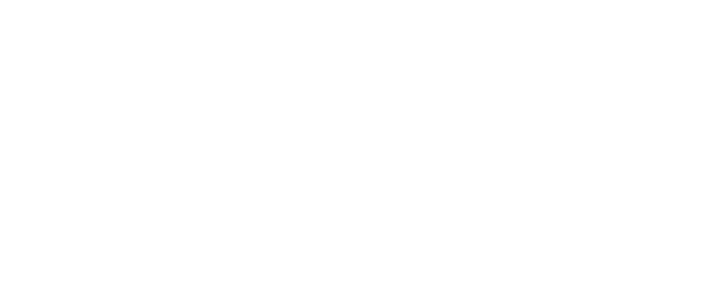
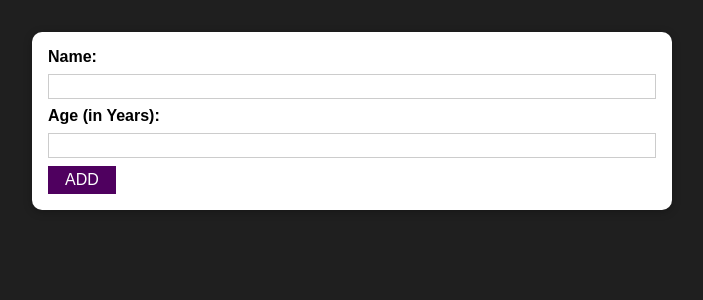
Before and after one commit to Blank67/React-Tutorial-3, a React (Create React App) app: page / in a window 1280 px wide. Shown: the top 300 px of the page, without its empty margins (288-991 px from the left). Built offline with nearby package versions, Linux system fonts and the light colour scheme.

Commit message:
basic structure and input validations added

```diff
--- a/src/App.js
+++ b/src/App.js
@@ -1,10 +1,11 @@
 import React from 'react';
+import AddUser from './Components/Users/AddUser';
 
 
 function App() {
   return (
     <div>
-
+      <AddUser />
     </div>
   );
 }
--- /dev/null
+++ b/src/Components/UI/Button.js
@@ -0,0 +1,13 @@
+import css from "./Button.module.css";
+
+const Button = (props) => {
+    const sub = () => {
+        console.log(props.name, props.age);
+    }
+
+    return(
+        <button className={css.button} type={props.type || 'button'} >ADD</button>
+    );
+};
+
+export default Button;
--- /dev/null
+++ b/src/Components/UI/Button.module.css
@@ -0,0 +1,18 @@
+.button {
+    font: inherit;
+    border: 1px solid #4f005f;
+    background: #4f005f;
+    color: white;
+    padding: 0.25rem 1rem;
+    cursor: pointer;
+  }
+
+  .button:hover,
+  .button:active {
+    background: #741188;
+    border-color: #741188;
+  }
+
+  .button:focus {
+    outline: none;
+  }
--- /dev/null
+++ b/src/Components/UI/Card.js
@@ -0,0 +1,10 @@
+import css from './Card.module.css'
+
+const Card = (props) => {
+    // console.log(props.children);
+    return(
+        <div className={`${css.card} ${props.className}`}>{props.children}</div>
+    );
+};
+
+export default Card;
--- /dev/null
+++ b/src/Components/UI/Card.module.css
@@ -0,0 +1,5 @@
+.card {
+    background: white;
+    box-shadow: 0 2px 8px rgba(0,0,0,0.26);
+    border-radius: 10px;
+}
--- /dev/null
+++ b/src/Components/Users/AddUser.js
@@ -0,0 +1,45 @@
+import { useState } from "react";
+import Button from "../UI/Button";
+import Card from "../UI/Card";
+import css from "./AddUser.module.css";
+
+const AddUser = (props) => {
+
+    const [enteredUserName, setEnteredUserName] = useState('');
+    const [enteredUserAge, setEnteredUserAge] = useState('');
+
+    const enteredUserNameChnageHandler = (e) => {
+        setEnteredUserName(e.target.value);
+    };
+    const enteredUserAgeChnageHandler = (e) => {
+        setEnteredUserAge(e.target.value);
+    };
+    const addUserHandler = (event) => {
+        event.preventDefault();
+        console.log(enteredUserAge,enteredUserName);
+        if(enteredUserAge.trim().length === 0 || enteredUserName.trim().length === 0){
+            console.log("INVALID");
+            return;
+        }
+        if(enteredUserAge < 1){
+            console.log("INVALID 2");
+            return;
+        }
+        setEnteredUserName('');
+        setEnteredUserAge('');
+    };
+
+    return (
+        <Card className={css.input}>
+            <form onSubmit={addUserHandler}>
+                <label htmlFor="username">Name:</label>
+                <input id="username" type="text" value={enteredUserName} onChange={enteredUserNameChnageHandler} />
+                <label htmlFor="userage">Age (in Years):</label>
+                <input id="userage" type="number" value={enteredUserAge} onChange={enteredUserAgeChnageHandler} />
+                <Button type="submit" name={enteredUserName} age={enteredUserAge}/>
+            </form>
+        </Card>
+    );
+};
+
+export default AddUser;
--- /dev/null
+++ b/src/Components/Users/AddUser.module.css
@@ -0,0 +1,26 @@
+.input {
+    margin: 2rem auto;
+    padding: 1rem;
+    width: 90%;
+    max-width: 40rem;
+  }
+
+  .input label {
+    display: block;
+    font-weight: bold;
+    margin-bottom: 0.5rem;
+  }
+
+  .input input {
+    font: inherit;
+    display: block;
+    width: 100%;
+    border: 1px solid #ccc;
+    padding: 0.15rem;
+    margin-bottom: 0.5rem;
+  }
+
+  .input input:focus {
+    outline: none;
+    border-color: #4f005f;
+  }
--- a/src/index.css
+++ b/src/index.css
@@ -4,6 +4,7 @@
 
 html {
   font-family: sans-serif;
+  background: #1f1f1f;
 }
 
 body {
```
